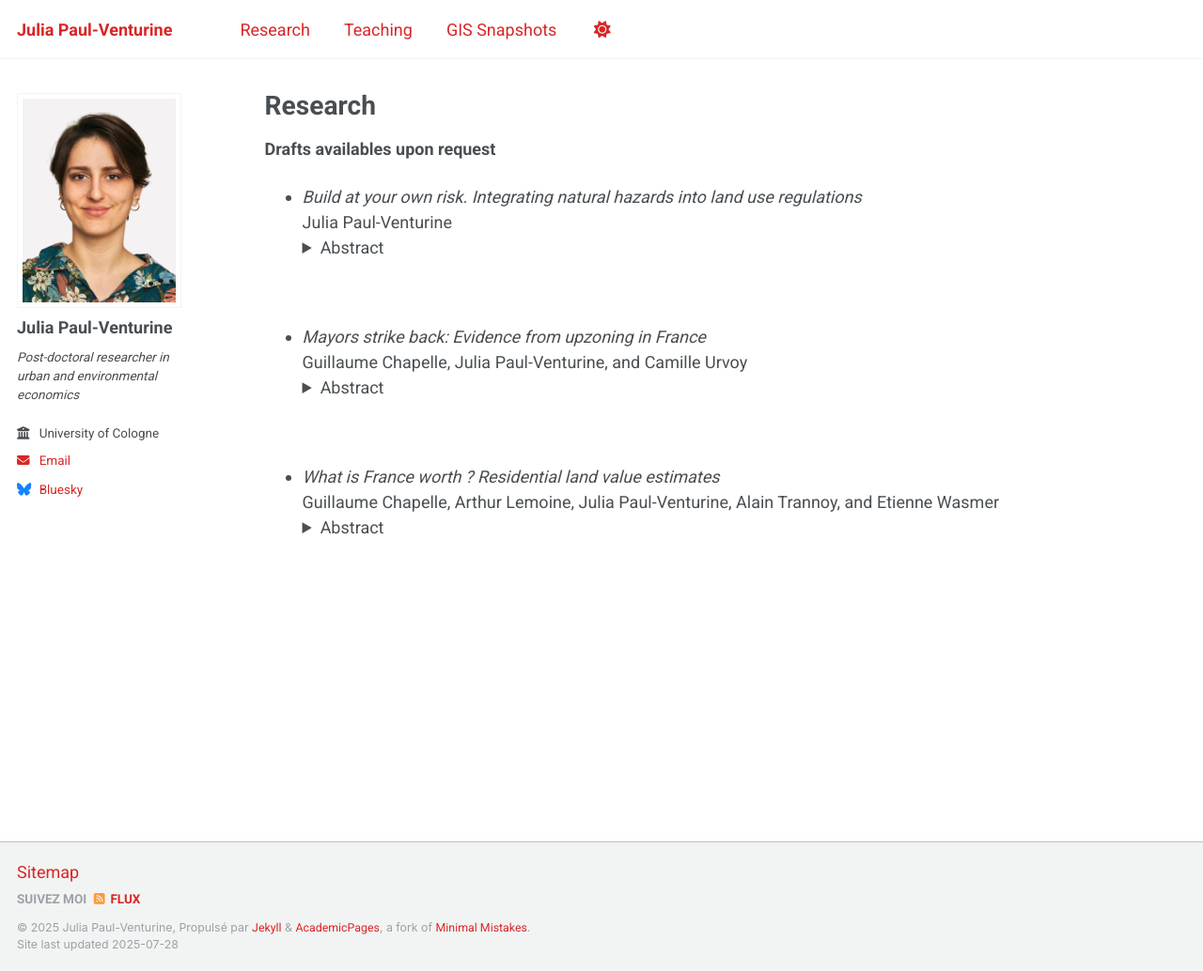
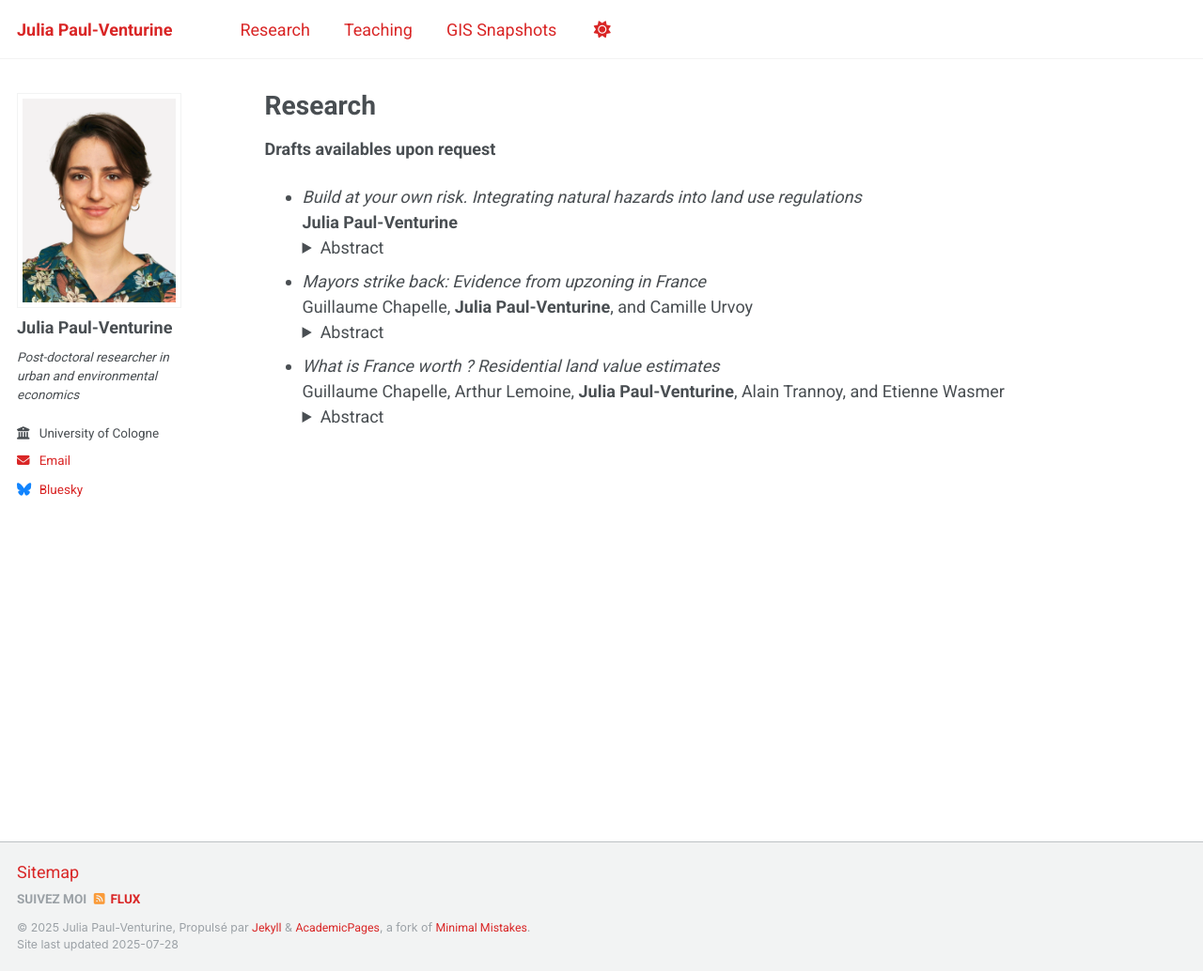
Before and after one commit to julia-paulventurine/julia-paulventurine.github.io, a Jekyll site: the page built from _pages/research.md, in a window 1280 px wide and 1034 px high. Shown: the whole window at 94% size. Built offline with Jekyll 4.4.1, drawn with Linux system fonts in a browser that asks for light colours; a script that is not in the unit is left out.

```diff
--- a/_pages/research.md
+++ b/_pages/research.md
@@ -8,25 +8,22 @@ collection: publications
 **Drafts availables upon request**
 
 - *Build at your own risk. Integrating natural hazards into land use regulations* \
-  Julia Paul-Venturine
+  **Julia Paul-Venturine**
   <details>
   <summary> Abstract </summary>
     Insurance coverage provides little incentive for households to adapt their dwellings to the natural risks to which they are exposed. This paper studies the housing market impacts of regulations that  limit development in at-risk areas and mandate protective building norms. Using a novel national dataset and variation in the timing and spatial scope of policy implementation, I provide evidence that these regulations initially strongly limit new housing supply, but the long-term decrease in quantities is modest as the supply elasticity increases. I further show that with full insurance coverage, households do not value adaptation but still negatively value living in risky locations, which evidences risk aversion against natural hazards.
-
 <br>
 
 - *Mayors strike back: Evidence from upzoning in France* \
-  Guillaume Chapelle, Julia Paul-Venturine, and Camille Urvoy
+  Guillaume Chapelle, **Julia Paul-Venturine**, and Camille Urvoy
   <details>
   <summary> Abstract </summary>
    To address rising housing prices, national governments have increasingly sought to relax local land use rules through “upzoning” reforms. Yet the effectiveness of such top-down policies remains uncertain. This paper examines the impact of a reform in France that abolished floor area ratios (FAR) from unique zoning data in the Paris Urban area. We exploit within-municipality variation in pre-reform FAR coverage through a difference-in-differences strategy. We show that local governments responded by tightening other regulatory tools, such as maximum heights and building coverage ratios, and increasing permit refusals. These countervailing responses undermined the deregulatory intent of the reform, resulting in negligible effects on real estate markets. Our findings highlight the political and institutional limits of central government efforts to override local zoning decisions.
-
 <br>
 
 - *What is France worth ? Residential land value estimates* \
-  Guillaume Chapelle, Arthur Lemoine, Julia Paul-Venturine, Alain Trannoy, and Etienne Wasmer
+  Guillaume Chapelle, Arthur Lemoine, **Julia Paul-Venturine**, Alain Trannoy, and Etienne Wasmer
   <details>
   <summary> Abstract </summary>
     This paper provides a new methodology to estimate the value of residential land at the local level. We assemble a unique, quasi-exhaustive dataset of land transactions across metropolitan France from 2010 to 2019, covering both single-family and multi-family developments. We document a striking divergence in land price dynamics: multi-family land prices grew five times faster than single-family land prices. We develop two families of predictive models, namely hedonic regressions and machine learning algorithms. Hedonic regressions show more credible aggregated and microeconomic results, despite worse predictive performance on multi-family markets.
-
  <br>
```
